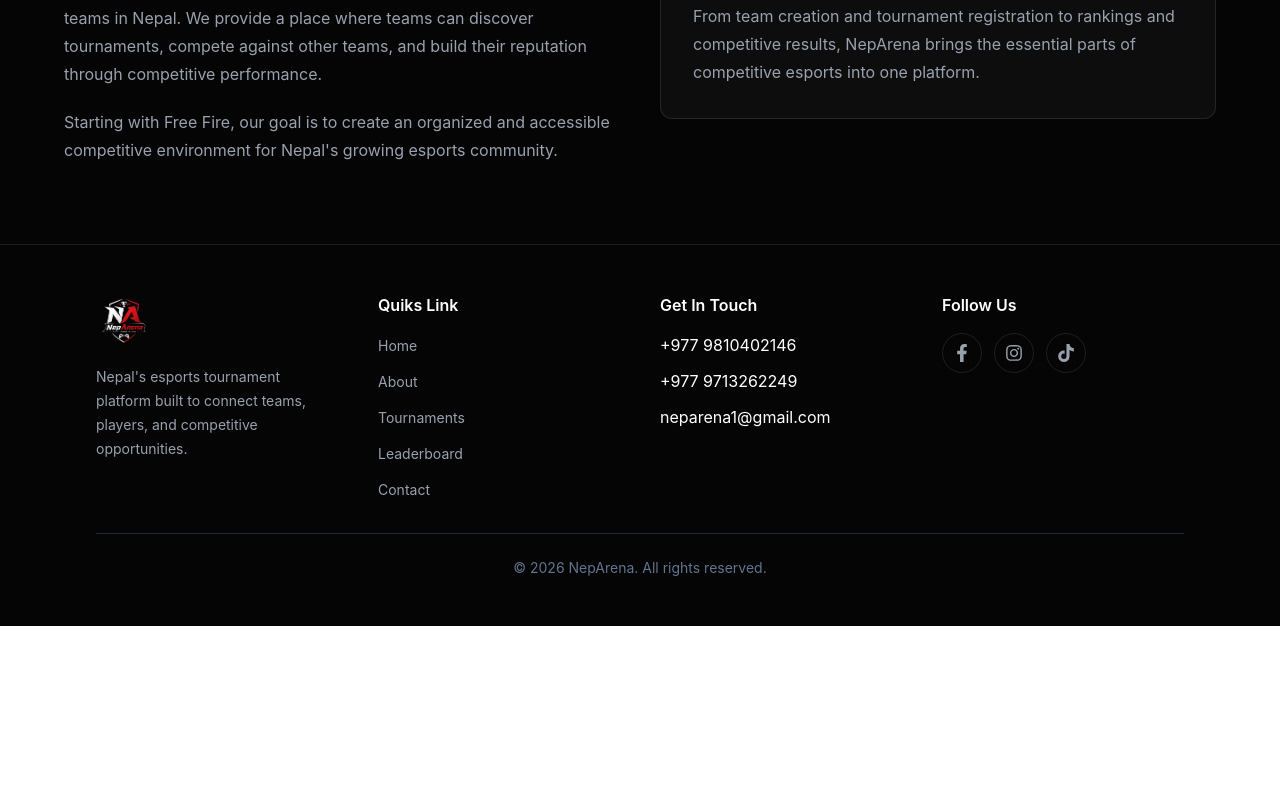
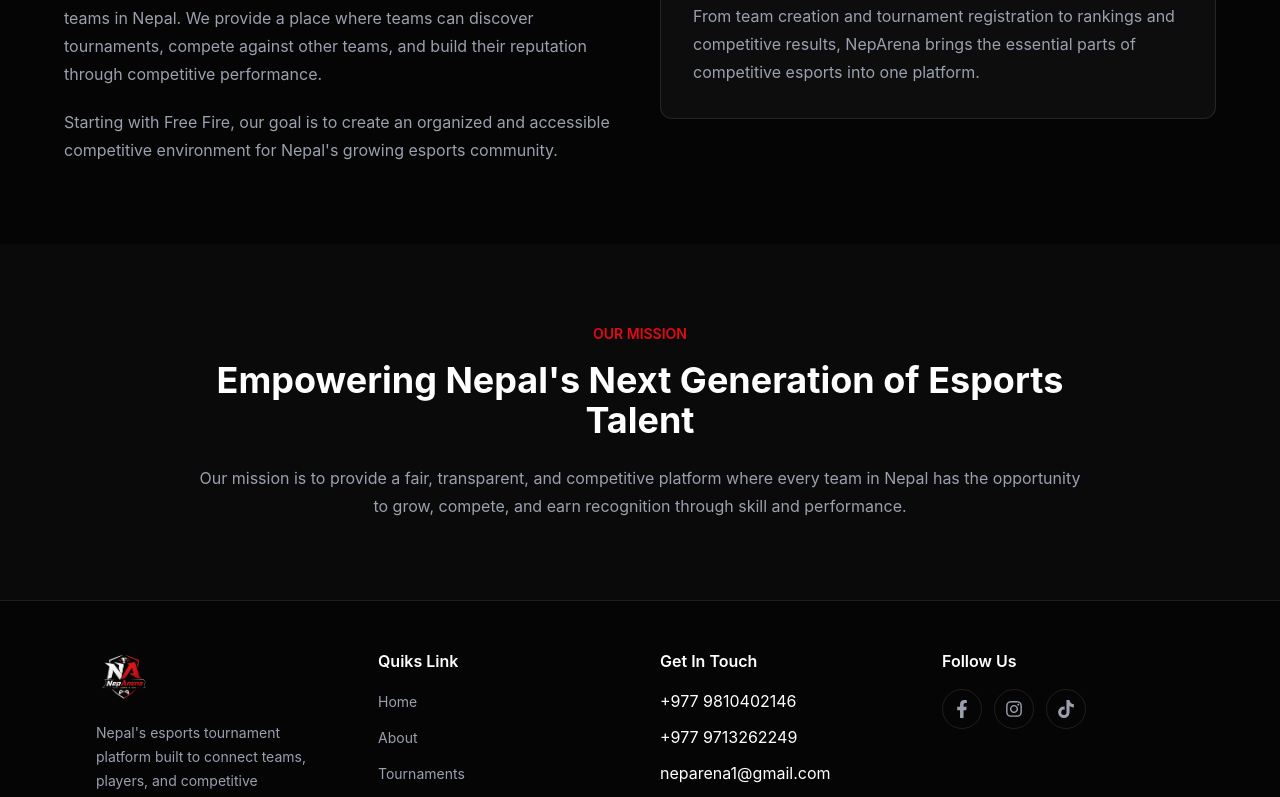
Before and after one commit to Sugam112stha/NepArena, a React (Vite) app: page /About in a window 1280 px wide. Shown: the part 604-1401 px from the top of the page. Before the commit the page ends 1230 px from the top, so only its background shows below. Built offline with nearby package versions, Linux system fonts and the light colour scheme.

Commit message:
Mission of NepArena

```diff
--- a/src/pages/About.tsx
+++ b/src/pages/About.tsx
@@ -60,6 +60,24 @@ const About = () => {
           </div>
         </div>
       </section>
+
+      <section className="px-4 py-16 sm:px-6 sm:py-20 lg:px-8 bg-[#0A0A0A]">
+        <div className="mx-auto max-w-4xl text-center">
+          <p className="text-sm font-semibold uppercase teacking-[0.25em] text-[#E50914]">
+            Our Mission
+          </p>
+
+          <h2 className="mt-4 text-3xl font-bold sm:text-4xl">
+            Empowering Nepal's Next Generation of Esports Talent
+          </h2>
+
+          <p className="mt-6 text-sm leading-7 text-gray-400 sm:text-base">
+            Our mission is to provide a fair, transparent, and competitive
+            platform where every team in Nepal has the opportunity to grow,
+            compete, and earn recognition through skill and performance.
+          </p>
+        </div>
+      </section>
     </main>
   )
 }
```
